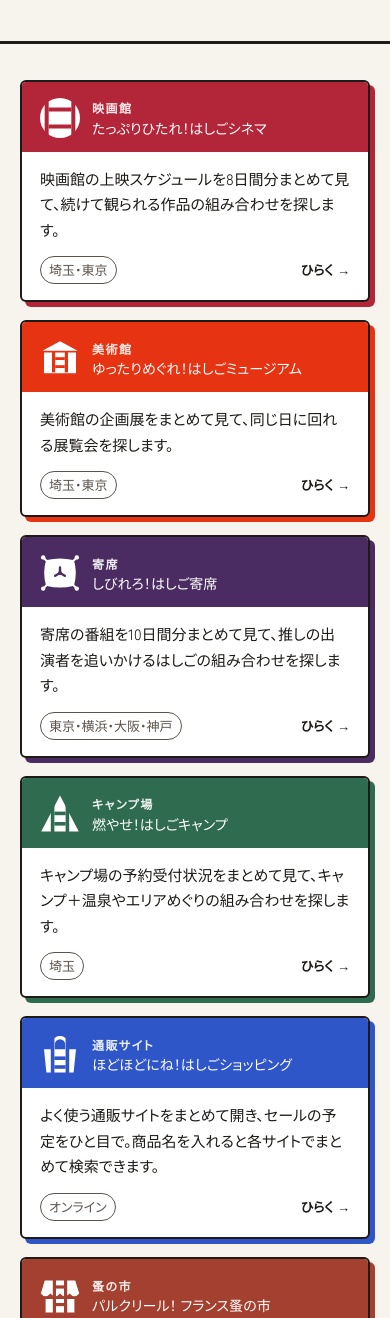
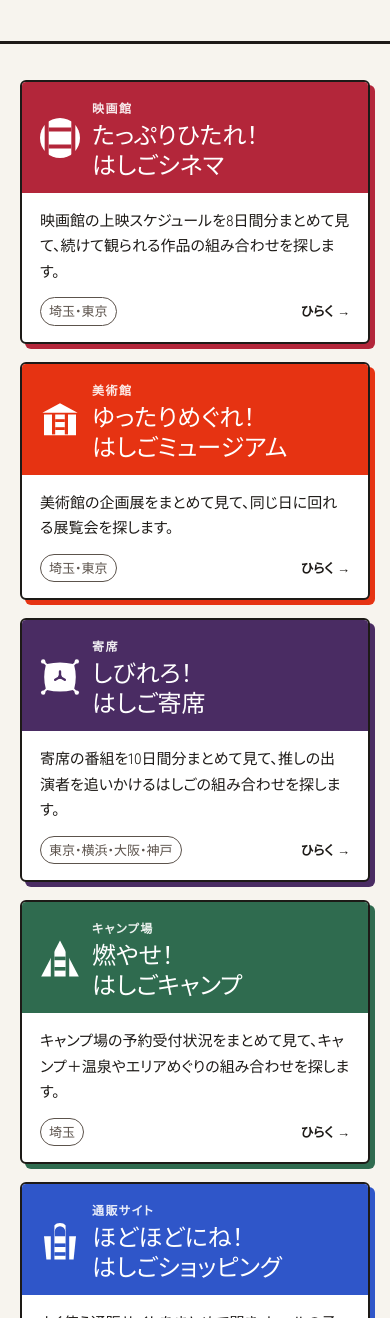
Before and after one commit to kuwabaratakumi/hashigo-map, a plain HTML site: page public/index.html in a window 390 px wide. Shown: the part 193-1511 px from the top of the page. Drawn offline with Linux system fonts and the light colour scheme; a web font is replaced by a local one.

Commit message:
スマホでは見出しを2行にして文字を大きく（全カード共通サイズ）
Co-Authored-By: Claude Opus 5.5 <noreply@anthropic.com>
Claude-Session: https://claude.ai/code/session_01MbnZMq9NzE2yzXD6CRrFtW

```diff
--- a/public/index.html
+++ b/public/index.html
@@ -55,7 +55,12 @@ a { color: inherit; }
 .card__head { container-type: inline-size; display: flex; align-items: center; gap: 12px; padding: 16px 18px 14px; background: var(--accent); color: var(--accent-ink, #fff); }
 .card__icon { width: 40px; height: 40px; flex: none; }
 .card__kind { display: block; font-size: 12px; font-weight: 700; letter-spacing: .12em; opacity: .9; }
+.card__name-a, .card__name-b { display: inline; }
 .card__name { display: block; margin-top: 1px; font-family: var(--display); font-size: min(22px, calc((100cqi - 64px) / 17.5)); line-height: 1.25; white-space: nowrap; }
+@media (max-width: 640px) {
+  .card__name { white-space: normal; font-size: min(24px, calc((100cqi - 64px) / 9.5)); }
+  .card__name-a, .card__name-b { display: block; }
+}
 .card__body { flex: 1; display: flex; flex-direction: column; padding: 14px 18px 16px; }
 .card__desc { margin: 0; }
 .card__meta { display: flex; flex-wrap: wrap; justify-content: space-between; align-items: center; gap: 8px; margin-top: auto; padding-top: 14px; font-size: 13px; color: var(--ink-2); }
@@ -91,7 +96,7 @@ a { color: inherit; }
       <a class="card card--cinema" href="https://cinema.hashigo-map.com/">
         <span class="card__head">
           <svg class="card__icon" viewBox="0 0 100 100" aria-hidden="true"><defs><mask id="mCinema"><rect width="100" height="100" fill="#fff"/><g fill="#000"><rect x="11.7" y="0" width="10" height="100"/><rect x="78.3" y="0" width="10" height="100"/><rect x="21.7" y="23.75" width="56.6" height="10"/><rect x="21.7" y="66.25" width="56.6" height="10"/></g></mask></defs><circle cx="50" cy="50" r="50" fill="#fff" mask="url(#mCinema)"/></svg>
-          <span><span class="card__kind">映画館</span><span class="card__name">たっぷりひたれ！はしごシネマ</span></span>
+          <span><span class="card__kind">映画館</span><span class="card__name"><span class="card__name-a">たっぷりひたれ！</span><span class="card__name-b">はしごシネマ</span></span></span>
         </span>
         <span class="card__body">
           <p class="card__desc">映画館の上映スケジュールを8日間分まとめて見て、続けて観られる作品の組み合わせを探します。</p>
@@ -103,7 +108,7 @@ a { color: inherit; }
       <a class="card card--museum" href="https://museum.hashigo-map.com/">
         <span class="card__head">
           <svg class="card__icon" viewBox="0 0 100 100" aria-hidden="true"><defs><mask id="mMuseum"><rect width="100" height="100" fill="#fff"/><g fill="#000"><rect x="30" y="34" width="8" height="52"/><rect x="62" y="34" width="8" height="52"/><rect x="38" y="48" width="24" height="7"/><rect x="38" y="68" width="24" height="7"/></g></mask></defs><path d="M50 8 94 32H6Z M10 36h80v52H10Z" fill="#fff" mask="url(#mMuseum)"/></svg>
-          <span><span class="card__kind">美術館</span><span class="card__name">ゆったりめぐれ！はしごミュージアム</span></span>
+          <span><span class="card__kind">美術館</span><span class="card__name"><span class="card__name-a">ゆったりめぐれ！</span><span class="card__name-b">はしごミュージアム</span></span></span>
         </span>
         <span class="card__body">
           <p class="card__desc">美術館の企画展をまとめて見て、同じ日に回れる展覧会を探します。</p>
@@ -115,7 +120,7 @@ a { color: inherit; }
       <a class="card card--yose" href="https://yose.hashigo-map.com/">
         <span class="card__head">
           <svg class="card__icon" viewBox="0 0 100 100" aria-hidden="true"><defs><mask id="mYose"><rect width="100" height="100" fill="#fff"/><g stroke="#000" stroke-width="6" stroke-linecap="round"><path d="M50 50V36M50 50L62 57M50 50L38 57"/></g><circle cx="50" cy="50" r="5" fill="#000"/></mask></defs><g fill="#fff"><path d="M18 21Q50 13 82 21Q90 50 82 79Q50 87 18 79Q10 50 18 21Z" stroke="#fff" stroke-width="7" stroke-linejoin="round" mask="url(#mYose)"/><path d="M16 19L10 13M84 19L90 13M16 81L10 87M84 81L90 87" stroke="#fff" stroke-width="5" stroke-linecap="round"/><circle cx="8" cy="11" r="5.5"/><circle cx="92" cy="11" r="5.5"/><circle cx="8" cy="89" r="5.5"/><circle cx="92" cy="89" r="5.5"/></g></svg>
-          <span><span class="card__kind">寄席</span><span class="card__name">しびれろ！はしご寄席</span></span>
+          <span><span class="card__kind">寄席</span><span class="card__name"><span class="card__name-a">しびれろ！</span><span class="card__name-b">はしご寄席</span></span></span>
         </span>
         <span class="card__body">
           <p class="card__desc">寄席の番組を10日間分まとめて見て、推しの出演者を追いかけるはしごの組み合わせを探します。</p>
@@ -127,7 +132,7 @@ a { color: inherit; }
       <a class="card card--camp" href="https://camp.hashigo-map.com/">
         <span class="card__head">
           <svg class="card__icon" viewBox="0 0 100 100" aria-hidden="true"><defs><mask id="mCamp"><rect width="100" height="100" fill="#fff"/><g fill="#000"><rect x="27" y="0" width="9" height="100"/><rect x="64" y="0" width="9" height="100"/><rect x="36" y="44" width="28" height="9"/><rect x="36" y="70" width="28" height="9"/></g></mask></defs><path d="M50 4 L97 94 H3 Z" fill="#fff" mask="url(#mCamp)"/></svg>
-          <span><span class="card__kind">キャンプ場</span><span class="card__name">燃やせ！はしごキャンプ</span></span>
+          <span><span class="card__kind">キャンプ場</span><span class="card__name"><span class="card__name-a">燃やせ！</span><span class="card__name-b">はしごキャンプ</span></span></span>
         </span>
         <span class="card__body">
           <p class="card__desc">キャンプ場の予約受付状況をまとめて見て、キャンプ＋温泉やエリアめぐりの組み合わせを探します。</p>
@@ -139,7 +144,7 @@ a { color: inherit; }
       <a class="card card--shop" href="https://shop.hashigo-map.com/">
         <span class="card__head">
           <svg class="card__icon" viewBox="0 0 100 100" aria-hidden="true"><defs><mask id="mShop"><rect width="100" height="100" fill="#fff"/><g fill="#000"><rect x="27" y="0" width="9" height="100"/><rect x="64" y="0" width="9" height="100"/><rect x="36" y="56" width="28" height="9"/><rect x="36" y="78" width="28" height="9"/></g></mask></defs><g mask="url(#mShop)"><path d="M10 38h80l-6 58H16Z" fill="#fff"/><path d="M33 40V26a17 17 0 0 1 34 0v14" fill="none" stroke="#fff" stroke-width="8"/></g></svg>
-          <span><span class="card__kind">通販サイト</span><span class="card__name">ほどほどにね！はしごショッピング</span></span>
+          <span><span class="card__kind">通販サイト</span><span class="card__name"><span class="card__name-a">ほどほどにね！</span><span class="card__name-b">はしごショッピング</span></span></span>
         </span>
         <span class="card__body">
           <p class="card__desc">よく使う通販サイトをまとめて開き、セールの予定をひと目で。商品名を入れると各サイトでまとめて検索できます。</p>
@@ -151,7 +156,7 @@ a { color: inherit; }
       <a class="card" style="--accent:#a3402f" href="https://puces.hashigo-map.com/">
         <span class="card__head">
           <svg class="card__icon" viewBox="0 0 100 100" aria-hidden="true"><defs><mask id="mPuces"><rect width="100" height="100" fill="#fff"/><g fill="#000"><rect x="32" y="0" width="8" height="100"/><rect x="60" y="0" width="8" height="100"/><rect x="40" y="26" width="20" height="8"/><rect x="40" y="70" width="20" height="8"/></g></mask></defs><path d="M12 14 H88 L98 46 Q86 60 74 46 Q62 60 50 46 Q38 60 26 46 Q14 60 2 46 Z M14 60 H86 V94 H14 Z" fill="#fff" mask="url(#mPuces)"/></svg>
-          <span><span class="card__kind">蚤の市</span><span class="card__name">パルクリール！ フランス蚤の市</span></span>
+          <span><span class="card__kind">蚤の市</span><span class="card__name"><span class="card__name-a">パルクリール！</span> <span class="card__name-b">フランス蚤の市</span></span></span>
         </span>
         <span class="card__body">
           <p class="card__desc">パリの蚤の市を日付ごとにまとめて見て、同じ日に回れる組み合わせを探します。</p>
```
